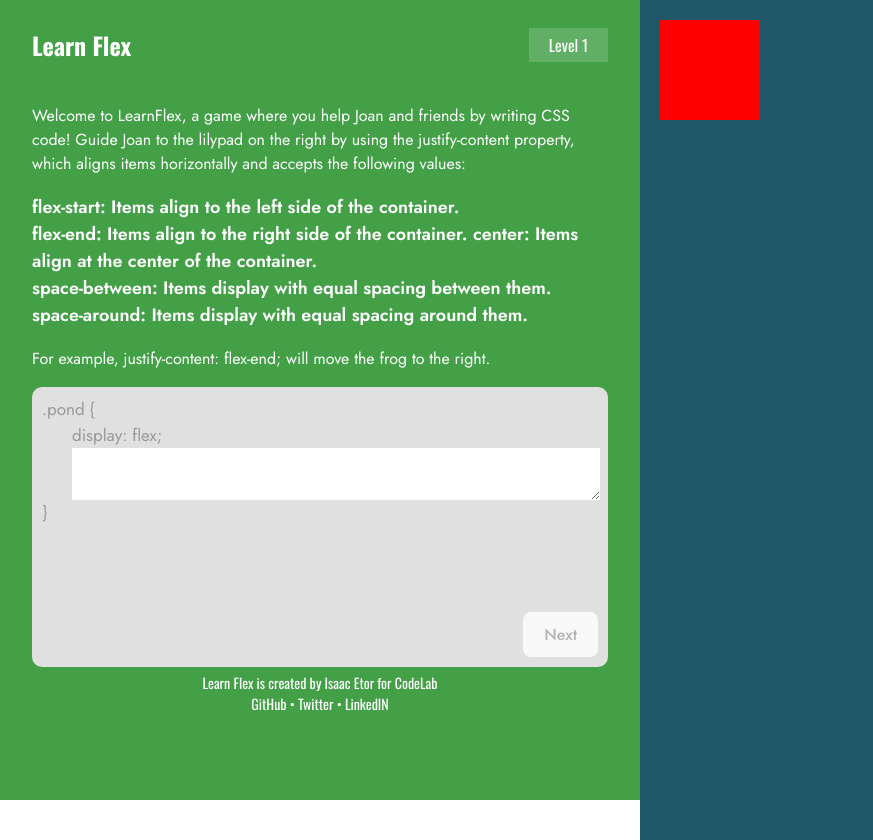
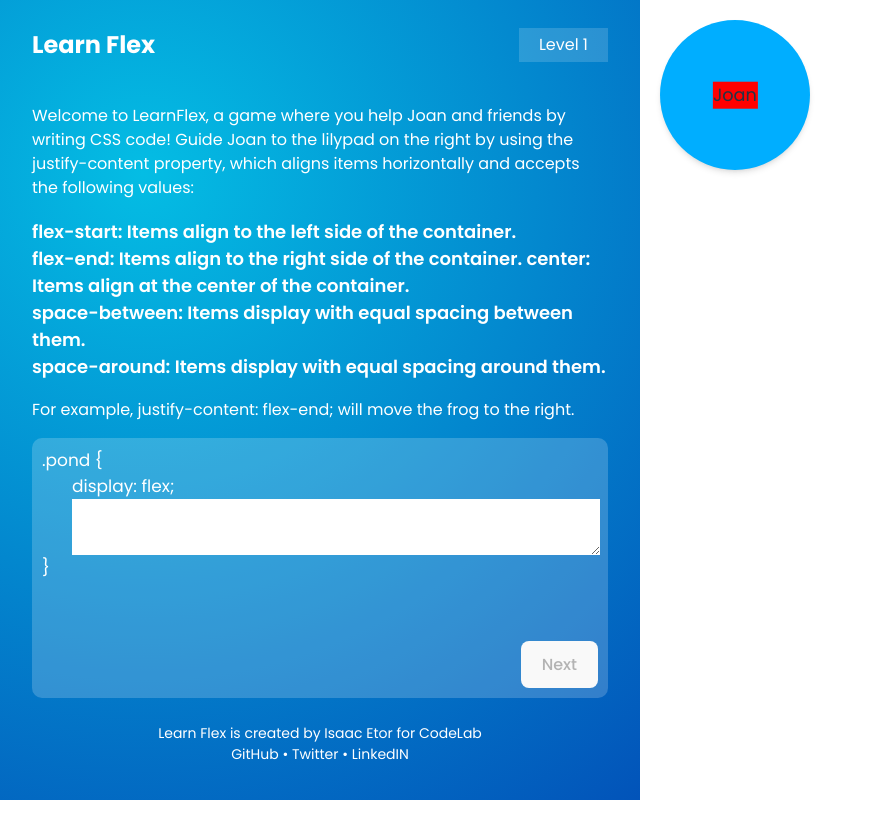
Before and after one commit to isaacetor/Learn-flex-game, a React (Vite) app: page / in a window 1280 px wide. Shown: the whole page, without its empty margins (0-873 px from the left). Built offline with nearby package versions, Linux system fonts and the light colour scheme.

Commit message:
done with level one

```diff
--- a/index.html
+++ b/index.html
@@ -5,10 +5,8 @@
     <link rel="icon" type="image/svg+xml" href="/vite.svg" />
     <link rel="preconnect" href="https://fonts.googleapis.com" />
     <link rel="preconnect" href="https://fonts.gstatic.com" crossorigin />
-    <link rel="preconnect" href="https://fonts.googleapis.com" />
-    <link rel="preconnect" href="https://fonts.gstatic.com" crossorigin />
     <link
-      href="https://fonts.googleapis.com/css2?family=Jost:ital,wght@0,200;0,300;0,400;0,500;0,600;0,700;1,200;1,300;1,400;1,500;1,600;1,700&family=Oswald:wght@200;300;400;500;600;700&display=swap"
+      href="https://fonts.googleapis.com/css2?family=Poppins:ital,wght@0,200;0,300;0,400;0,500;0,600;0,700;0,800;1,200;1,300;1,400;1,500;1,600;1,700;1,800&display=swap"
       rel="stylesheet"
     />
     <meta name="viewport" content="width=device-width, initial-scale=1.0" />
--- a/src/blocks/common/Code/Code.tsx
+++ b/src/blocks/common/Code/Code.tsx
@@ -6,6 +6,7 @@ import GlobalButton from "../../../props/GlobalButton";
 
 const Code = () => {
   const [text, setText] = useRecoilState(IconState);
+  text.trim();
 
   return (
     <div>
@@ -42,12 +43,12 @@ const Container = styled.div`
 
   textarea {
     flex: 1;
-    font-family: jost;
     font-size: 17px;
     color: #000000b0;
     outline: none;
     border: none;
     height: 44px;
+    font-family: poppins;
   }
 `;
 
@@ -64,11 +65,11 @@ const Coding = styled.div`
 `;
 
 const Wrapper = styled.div`
-  background-color: #e0e0e0;
+  background-color: #ffffff31;
   border-radius: 10px;
+  /* margin: 10px 0px; */
   height: 100%;
-  font-family: jost;
-  color: #999999;
+  color: #fff;
   padding: 10px;
   overflow: hidden;
   position: relative;
--- a/src/blocks/common/Instruction/Instruction.tsx
+++ b/src/blocks/common/Instruction/Instruction.tsx
@@ -23,5 +23,7 @@ const Instruction = () => {
 export default Instruction;
 
 const Wrapper = styled.div`
-  font-family: Jost;
+  @media not all and (min-width: 890px) {
+    margin-top: 50px;
+  }
 `;
--- a/src/blocks/components/data/Data.tsx
+++ b/src/blocks/components/data/Data.tsx
@@ -25,7 +25,12 @@ const Data = () => {
 export default Data;
 
 const Wrapper = styled.div`
-  background-color: #43a047;
+  /* background-color: #43a047; */
+  background-image: radial-gradient(
+    circle farthest-corner at 22.4% 21.7%,
+    rgba(4, 189, 228, 1) 0%,
+    rgba(2, 83, 185, 1) 100.2%
+  );
   height: 100%;
   display: flex;
   justify-content: center;
--- a/src/blocks/components/graphic/Graphic.tsx
+++ b/src/blocks/components/graphic/Graphic.tsx
@@ -27,7 +27,7 @@ const Graphic = () => {
 export default Graphic;
 
 const Wrapper = styled.div<{ text: string }>`
-  background-color: #1f5768;
+  /* background-color: #1f5768; */
   height: 100%;
   padding: 20px;
   display: flex;
--- a/src/blocks/components/graphic/Icon.tsx
+++ b/src/blocks/components/graphic/Icon.tsx
@@ -1,17 +1,48 @@
-import styled from "styled-components";
+import styled, { keyframes } from "styled-components";
 
 const Icon = () => {
   return (
     <div>
-      <Main></Main>
+      <Main>
+        <p>Joan</p>
+      </Main>
     </div>
   );
 };
 
 export default Icon;
 
+const pulseAnimation = keyframes`
+  0% {
+    transform: scale(1);
+  }
+  50% {
+    transform: scale(1.2);
+  }
+  100% {
+    transform: scale(1);
+  }
+`;
+
 const Main = styled.div`
-  width: 100px;
-  height: 100px;
-  background-color: red;
+  width: 150px;
+  height: 150px;
+  background-color: #00aeff;
+  border-radius: 999px;
+  --tw-shadow: 0 4px 6px -1px rgb(0 0 0 / 0.1), 0 2px 4px -2px rgb(0 0 0 / 0.1);
+  --tw-shadow-colored: 0 4px 6px -1px var(--tw-shadow-color),
+    0 2px 4px -2px var(--tw-shadow-color);
+  box-shadow: var(--tw-ring-offset-shadow, 0 0 #0000),
+    var(--tw-ring-shadow, 0 0 #0000), var(--tw-shadow);
+  display: flex;
+  justify-content: center;
+  align-items: center;
+
+  p {
+    animation-name: ${pulseAnimation};
+    animation-duration: 2s;
+    animation-timing-function: cubic-bezier(0.4, 0, 0.6, 1);
+    animation-iteration-count: infinite;
+    background-color: red;
+  }
 `;
--- a/src/index.css
+++ b/src/index.css
@@ -1,6 +1,5 @@
 :root {
-  font-family: "Jost", sans-serif;
-  font-family: "Oswald", sans-serif;
+  font-family: "Poppins", sans-serif;
   line-height: 1.5;
   font-weight: 400;
   color: rgba(255, 255, 255, 0.87);
--- a/src/page/GameLevels/Game.tsx
+++ b/src/page/GameLevels/Game.tsx
@@ -21,7 +21,9 @@ export default Game;
 const Wrapper = styled.div`
   width: 100%;
   height: 100%;
-  display: flex;
-  flex-direction: column;
-  /* gap: 10; */
+
+  @media not all and (min-width: 890px) {
+    display: flex;
+    flex-direction: column-reverse;
+  }
 `;
--- a/src/props/GlobalButton.tsx
+++ b/src/props/GlobalButton.tsx
@@ -4,24 +4,25 @@ import { IconState } from "../util/state/Recoil";
 
 const GlobalButton = () => {
   const JustifyState = selector({
-    key: "charCountState", // unique ID (with respect to other atoms/selectors)
+    key: "charCountState",
     get: ({ get }) => {
       const text = get(IconState);
-
       return text;
     },
   });
 
-  const count = useRecoilValue(JustifyState);
+  const count = useRecoilValue(JustifyState).trim().replace(" ", "");
 
-  const trueText = "justify-content: center";
+  const trueText = "justify-content:center";
 
   return (
     <div>
       {trueText === count ? (
         <Wrapper>Next</Wrapper>
       ) : (
-        <Wrapper disabled>Next</Wrapper>
+        <Wrapper disabled style={{ cursor: "not-allowed" }}>
+          Next
+        </Wrapper>
       )}
     </div>
   );
```
